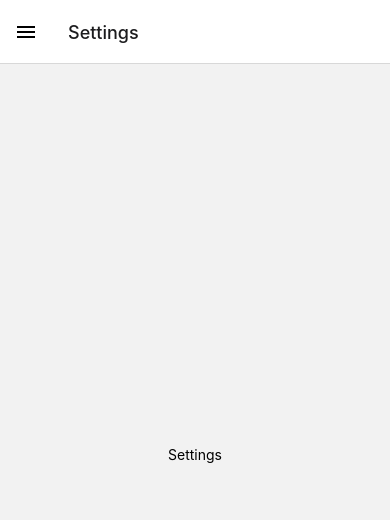
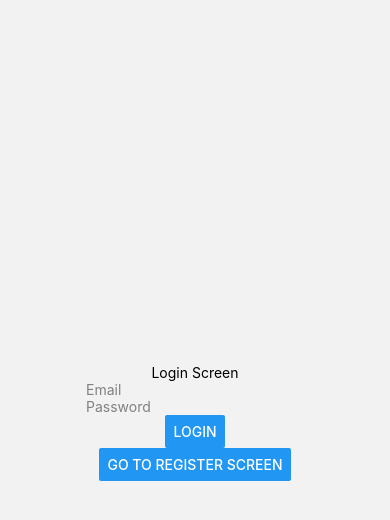
Before and after one commit to MegaBubbletea/lc-expo, a React Native app: screen /Settings in a window 390 px wide. Shown: the top 520 px of the page. Built offline with nearby package versions, Linux system fonts and the light colour scheme; no server answers.

Commit message:
[Section 3 - Episode 16] - Auth workflow on client

```diff
--- a/App.jsx
+++ b/App.jsx
@@ -1,99 +1,12 @@
-import "react-native-gesture-handler";
 import React from "react";
-import { Ionicons } from "@expo/vector-icons";
-import { NavigationContainer } from "@react-navigation/native";
-import { createStackNavigator } from "@react-navigation/stack";
-import { createDrawerNavigator } from "@react-navigation/drawer";
-import { createBottomTabNavigator } from "@react-navigation/bottom-tabs";
-import HomeScreen from "./screens/HomeScreen";
-import NewTweet from "./screens/NewTweet";
-import TweetScreen from "./screens/TweetScreen";
-import ProfileScreen from "./screens/ProfileScreen";
-import SettingsScreen from "./screens/SettingsScreen";
-import SearchScreen from "./screens/SearchScreen";
-import NotificationsScreen from "./screens/NotificationsScreen";
+import { AuthProvider } from "./context/AuthProvider";
 
-const Stack = createStackNavigator();
-const Drawer = createDrawerNavigator();
-const Tab = createBottomTabNavigator();
-
-const HomeStackNavigator = () => {
-  return (
-    <Stack.Navigator
-      screenOptions={{ headerShown: true, headerBackTitleVisible: false }}
-    >
-      <Stack.Screen
-        name="Tab"
-        component={TabNavigator}
-        options={{ headerShown: false }}
-      />
-      <Stack.Screen
-        name="New Tweet"
-        component={NewTweet}
-        options={{ title: "" }}
-      />
-      <Stack.Screen
-        name="Tweet Screen"
-        component={TweetScreen}
-        options={{ title: "" }}
-      />
-      <Stack.Screen
-        name="Profile Screen"
-        component={ProfileScreen}
-        options={{ title: "" }}
-      />
-    </Stack.Navigator>
-  );
-};
-
-const TabNavigator = () => {
-  return (
-    <Tab.Navigator
-      screenOptions={{ headerShown: false, tabBarShowLabel: false }}
-    >
-      <Tab.Screen
-        name="Home1"
-        component={HomeScreen}
-        options={{
-          tabBarIcon: ({ color, size }) => (
-            <Ionicons name="home" size={size} color={color} />
-          ),
-        }}
-      />
-      <Tab.Screen
-        name="Search"
-        component={SearchScreen}
-        options={{
-          tabBarIcon: ({ color, size }) => (
-            <Ionicons name="search" size={size} color={color} />
-          ),
-        }}
-      />
-      <Tab.Screen
-        name="Notifications"
-        component={NotificationsScreen}
-        options={{
-          tabBarIcon: ({ color, size }) => (
-            <Ionicons name="notifications" size={size} color={color} />
-          ),
-        }}
-      />
-    </Tab.Navigator>
-  );
-};
+import Root from "./Root";
 
 export default function App() {
   return (
-    <NavigationContainer>
-      <Drawer.Navigator
-        initialRouteName="Home"
-        screenOptions={{
-          headerShown: true,
-        }}
-      >
-        <Drawer.Screen name="Home" component={HomeStackNavigator} />
-        <Drawer.Screen name="Settings" component={SettingsScreen} />
-      </Drawer.Navigator>
-    </NavigationContainer>
+    <AuthProvider>
+      <Root />
+    </AuthProvider>
   );
 }
--- /dev/null
+++ b/Root.jsx
@@ -0,0 +1,149 @@
+import "react-native-gesture-handler";
+import React, { useContext, useEffect, useState } from "react";
+import { Ionicons } from "@expo/vector-icons";
+import { NavigationContainer } from "@react-navigation/native";
+import { createStackNavigator } from "@react-navigation/stack";
+import { createDrawerNavigator } from "@react-navigation/drawer";
+import { createBottomTabNavigator } from "@react-navigation/bottom-tabs";
+import HomeScreen from "./screens/HomeScreen";
+import NewTweet from "./screens/NewTweet";
+import TweetScreen from "./screens/TweetScreen";
+import ProfileScreen from "./screens/ProfileScreen";
+import SettingsScreen from "./screens/SettingsScreen";
+import SearchScreen from "./screens/SearchScreen";
+import NotificationsScreen from "./screens/NotificationsScreen";
+import { AuthContext } from "./context/AuthProvider";
+import { ActivityIndicator, Text, View } from "react-native";
+import LoginScreen from "./screens/Auth/LoginScreen";
+import RegisterScreen from "./screens/Auth/RegisterScreen";
+
+const Stack = createStackNavigator();
+const Drawer = createDrawerNavigator();
+const Tab = createBottomTabNavigator();
+
+const HomeStackNavigator = () => {
+  return (
+    <Stack.Navigator
+      screenOptions={{ headerShown: true, headerBackTitleVisible: false }}
+    >
+      <Stack.Screen
+        name="Tab"
+        component={TabNavigator}
+        options={{ headerShown: false }}
+      />
+      <Stack.Screen
+        name="New Tweet"
+        component={NewTweet}
+        options={{ title: "" }}
+      />
+      <Stack.Screen
+        name="Tweet Screen"
+        component={TweetScreen}
+        options={{ title: "" }}
+      />
+      <Stack.Screen
+        name="Profile Screen"
+        component={ProfileScreen}
+        options={{ title: "" }}
+      />
+    </Stack.Navigator>
+  );
+};
+
+const AuthStackNavigator = () => {
+  return (
+    <Stack.Navigator
+      screenOptions={{ headerShown: false, headerBackTitleVisible: false }}
+    >
+      <Stack.Screen
+        name="Login Screen"
+        component={LoginScreen}
+        options={{ headerShown: false }}
+      />
+      <Stack.Screen
+        name="Register Screen"
+        component={RegisterScreen}
+        options={{ headerShown: false }}
+      />
+    </Stack.Navigator>
+  );
+};
+
+const TabNavigator = () => {
+  return (
+    <Tab.Navigator
+      screenOptions={{ headerShown: false, tabBarShowLabel: false }}
+    >
+      <Tab.Screen
+        name="Home1"
+        component={HomeScreen}
+        options={{
+          tabBarIcon: ({ color, size }) => (
+            <Ionicons name="home" size={size} color={color} />
+          ),
+        }}
+      />
+      <Tab.Screen
+        name="Search"
+        component={SearchScreen}
+        options={{
+          tabBarIcon: ({ color, size }) => (
+            <Ionicons name="search" size={size} color={color} />
+          ),
+        }}
+      />
+      <Tab.Screen
+        name="Notifications"
+        component={NotificationsScreen}
+        options={{
+          tabBarIcon: ({ color, size }) => (
+            <Ionicons name="notifications" size={size} color={color} />
+          ),
+        }}
+      />
+    </Tab.Navigator>
+  );
+};
+
+export default function App() {
+  const [isLoading, setIsLoading] = useState(true);
+  const { user, setUser } = useContext(AuthContext);
+
+  useEffect(() => {
+    // check if user is logged in
+    // Check SecureStore for the user object/token
+    setTimeout(() => {
+      setIsLoading(false);
+    }, 2000);
+  }, []);
+
+  if (isLoading) {
+    return (
+      <View style={{ flex: 1, alignItems: "center", justifyContent: "center" }}>
+        <ActivityIndicator size="large" color="gray" />
+      </View>
+    );
+  }
+
+  return (
+    <>
+      {user ? (
+        <NavigationContainer>
+          <Drawer.Navigator
+            initialRouteName="Home"
+            screenOptions={{
+              headerShown: true,
+            }}
+          >
+            <Drawer.Screen name="Home" component={HomeStackNavigator} />
+            <Drawer.Screen name="Settings" component={SettingsScreen} />
+          </Drawer.Navigator>
+        </NavigationContainer>
+      ) : (
+        <NavigationContainer>
+          <AuthStackNavigator />
+        </NavigationContainer>
+      )}
+    </>
+  );
+}
--- /dev/null
+++ b/context/AuthProvider.js
@@ -0,0 +1,25 @@
+import React, { createContext, useState } from "react";
+
+export const AuthContext = createContext();
+
+export const AuthProvider = ({ children }) => {
+  const [user, setUser] = useState(null);
+
+  return (
+    <AuthContext.Provider
+      value={{
+        user,
+        setUser,
+        login: (email, password) => {
+          // communicate with the backend and store token in SecureStore
+          setUser("Diluen");
+        },
+        logout: () => {
+          setUser(null);
+        },
+      }}
+    >
+      {children}
+    </AuthContext.Provider>
+  );
+};
--- /dev/null
+++ b/screens/Auth/LoginScreen.jsx
@@ -0,0 +1,37 @@
+import React, { useContext, useState } from "react";
+import { Button, Text, TextInput, View } from "react-native";
+import { AuthContext } from "../../context/AuthProvider";
+
+export default function LoginScreen({ navigation }) {
+  const [email, setEmail] = useState("");
+  const [password, setPassword] = useState("");
+  const { login } = useContext(AuthContext);
+
+  return (
+    <View style={{ flex: 1, alignItems: "center", justifyContent: "center" }}>
+      <Text>Login Screen</Text>
+      <TextInput
+        onChangeText={setEmail}
+        value={email}
+        placeholder="Email"
+        placeholderTextColor="gray"
+        textContentType="emailAddress"
+        keyboardType="email-address"
+        autoCapitalize="none"
+      />
+      <TextInput
+        onChangeText={setPassword}
+        value={password}
+        placeholder="Password"
+        placeholderTextColor="gray"
+        autoCapitalize="none"
+        secureTextEntry={true}
+      />
+      <Button onPress={() => login(email, password)} title="Login" />
+      <Button
+        onPress={() => navigation.navigate("Register Screen")}
+        title="Go to Register Screen"
+      />
+    </View>
+  );
+}
--- /dev/null
+++ b/screens/Auth/RegisterScreen.jsx
@@ -0,0 +1,14 @@
+import React from "react";
+import { Button, Text, View } from "react-native";
+
+export default function RegisterScreen({ navigation }) {
+  return (
+    <View style={{ flex: 1, alignItems: "center", justifyContent: "center" }}>
+      <Text>This is the register screen</Text>
+      <Button
+        onPress={() => navigation.navigate("Login Screen")}
+        title="Go to Login Screen"
+      />
+    </View>
+  );
+}
--- a/screens/SettingsScreen.jsx
+++ b/screens/SettingsScreen.jsx
@@ -1,10 +1,13 @@
-import React from "react";
-import { View, Text } from "react-native";
+import React, { useContext } from "react";
+import { View, Text, Button } from "react-native";
+import { AuthContext } from "../context/AuthProvider";
 
 export default function SettingsScreen() {
+  const { logout } = useContext(AuthContext);
   return (
     <View style={{ flex: 1, alignItems: "center", justifyContent: "center" }}>
       <Text>Settings</Text>
+      <Button title="Logout" onPress={logout} />
     </View>
   );
 }
```
